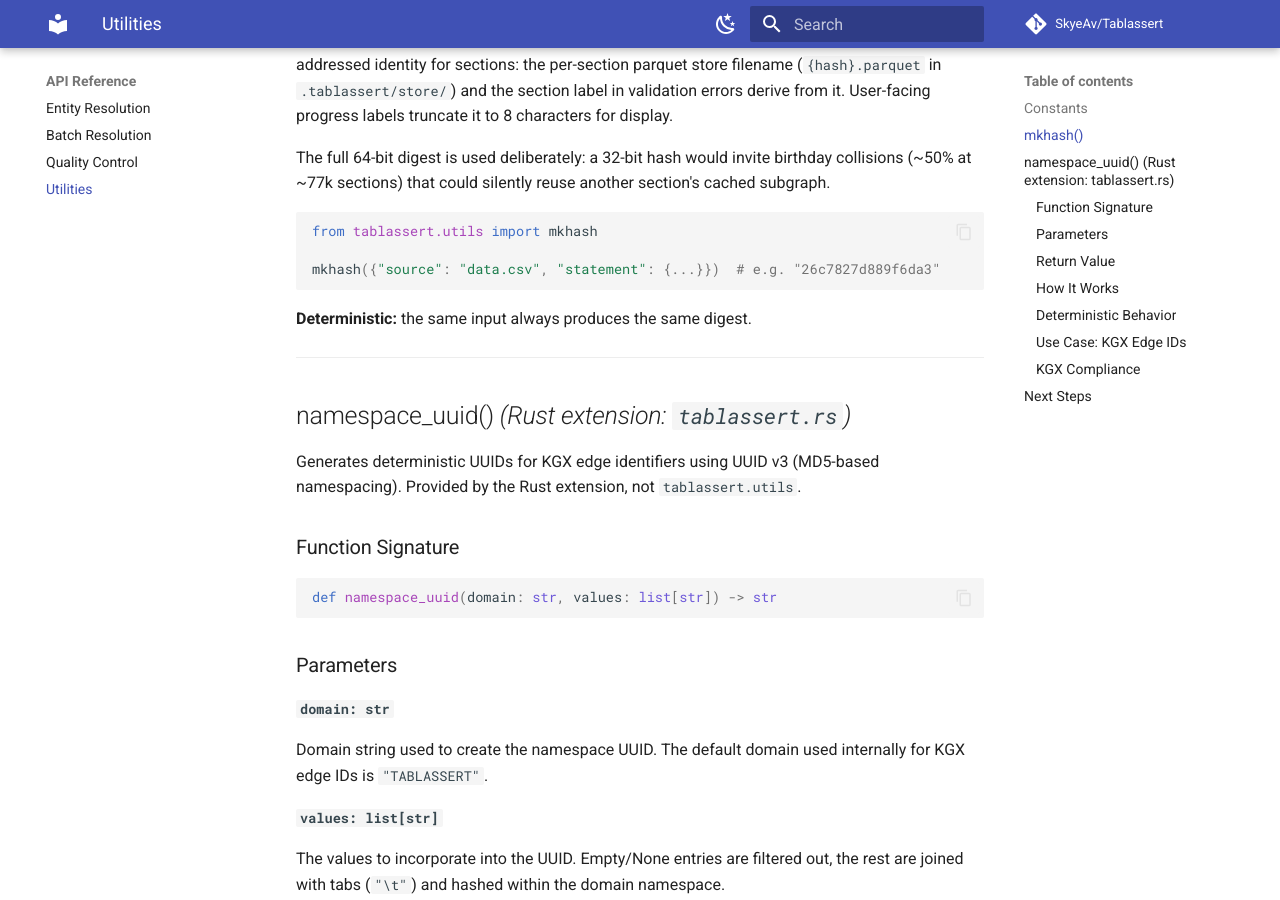
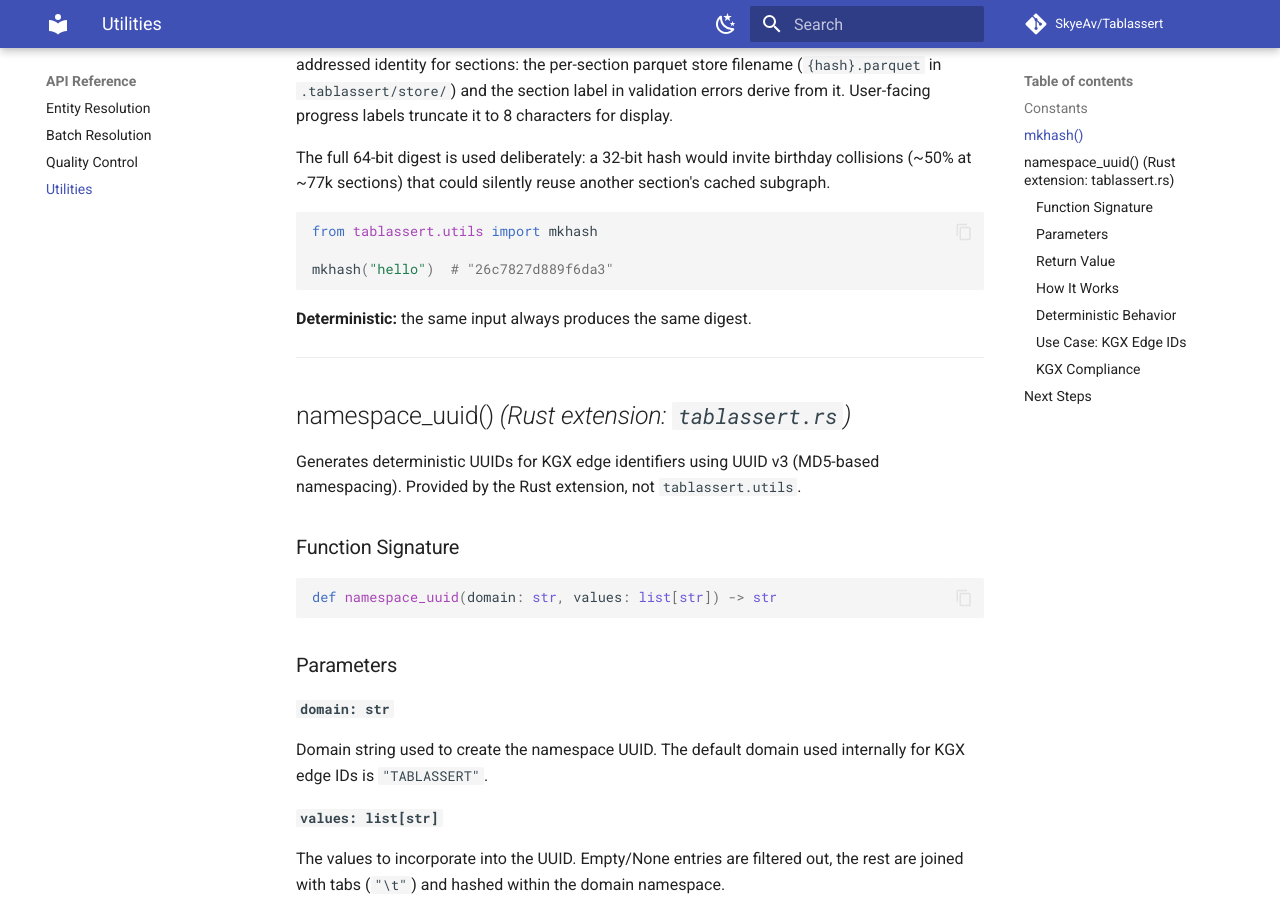
Before and after one commit to SkyeAv/Tablassert3.0.0, an MkDocs documentation site: the page built from docs/api/utils.md, in a window 1280 px wide and 900 px high, scrolled down 852 px. Built offline with MkDocs 1.6.1 and Material for MkDocs 9.7.7, drawn with Linux system fonts in a browser that asks for light colours; comment, search, counter and statistics services are not loaded.

Commit message:
docs: make the mkhash example input match its digest
CodeRabbit flagged that the dict example was paired with 26c7827d889f6da3,
which is actually the pinned XXH64 digest of "hello". Use mkhash("hello")
instead — that digest is pinned by both the Rust known-digest test and
tests/test_utils.py, so any future drift is caught.

````diff
--- a/docs/api/utils.md
+++ b/docs/api/utils.md
@@ -29,7 +29,7 @@ The full 64-bit digest is used deliberately: a 32-bit hash would invite birthday
 ```python
 from tablassert.utils import mkhash
 
-mkhash({"source": "data.csv", "statement": {...}})  # e.g. "26c7827d889f6da3"
+mkhash("hello")  # "26c7827d889f6da3"
 ```
 
 **Deterministic:** the same input always produces the same digest.
````
